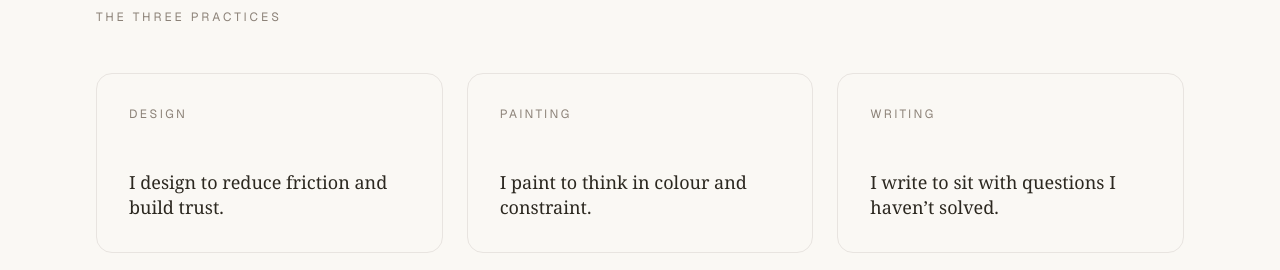
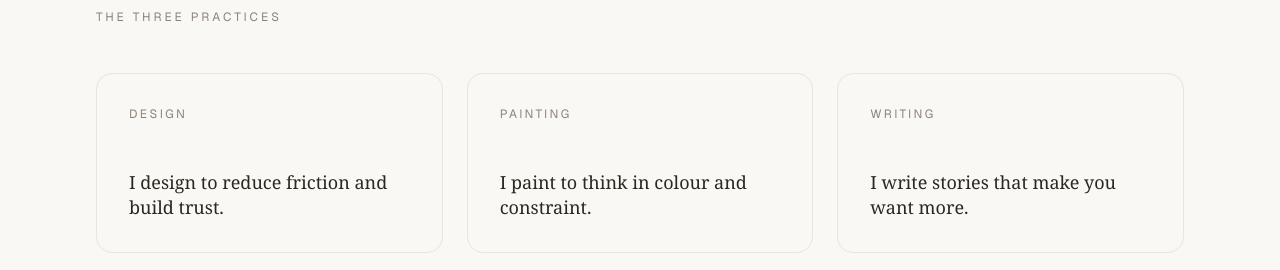
Before and after one commit to NanaAbenaBempong/artbysarps-v2, a Next.js app: page /about in a window 1280 px wide. Shown: the part 800-1070 px from the top of the page. Built offline with nearby package versions, Linux system fonts and the light colour scheme; no server answers.

Commit message:
Update src/app/about/page.tsx

```diff
--- a/src/app/about/page.tsx
+++ b/src/app/about/page.tsx
@@ -87,7 +87,7 @@ const practices = [
   },
   {
     label:   'Writing',
-    default: 'I write to sit with questions I haven\u2019t solved.',
+    default: 'I write stories that make you want more.',
     hover:   null, // rendered manually to include a link
     href:    'https://writings.artbysarps.com',
   },
```
